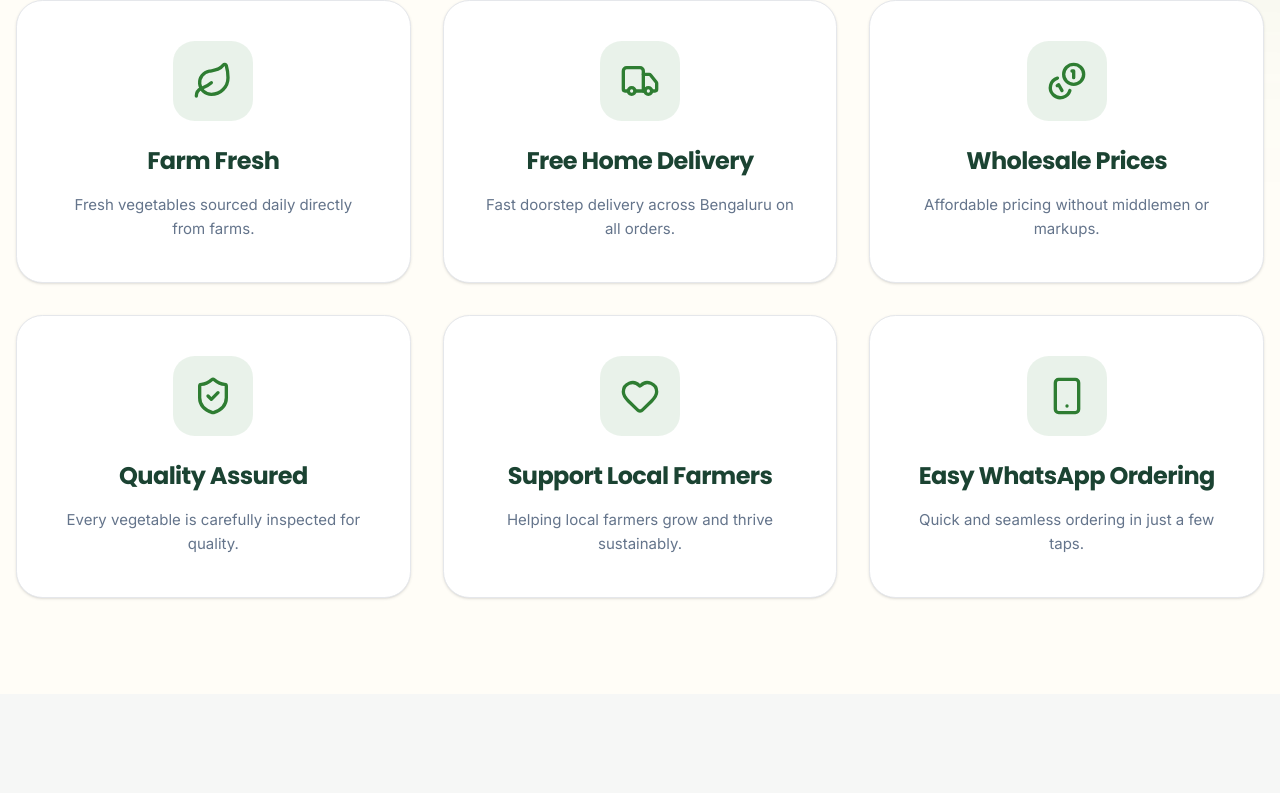
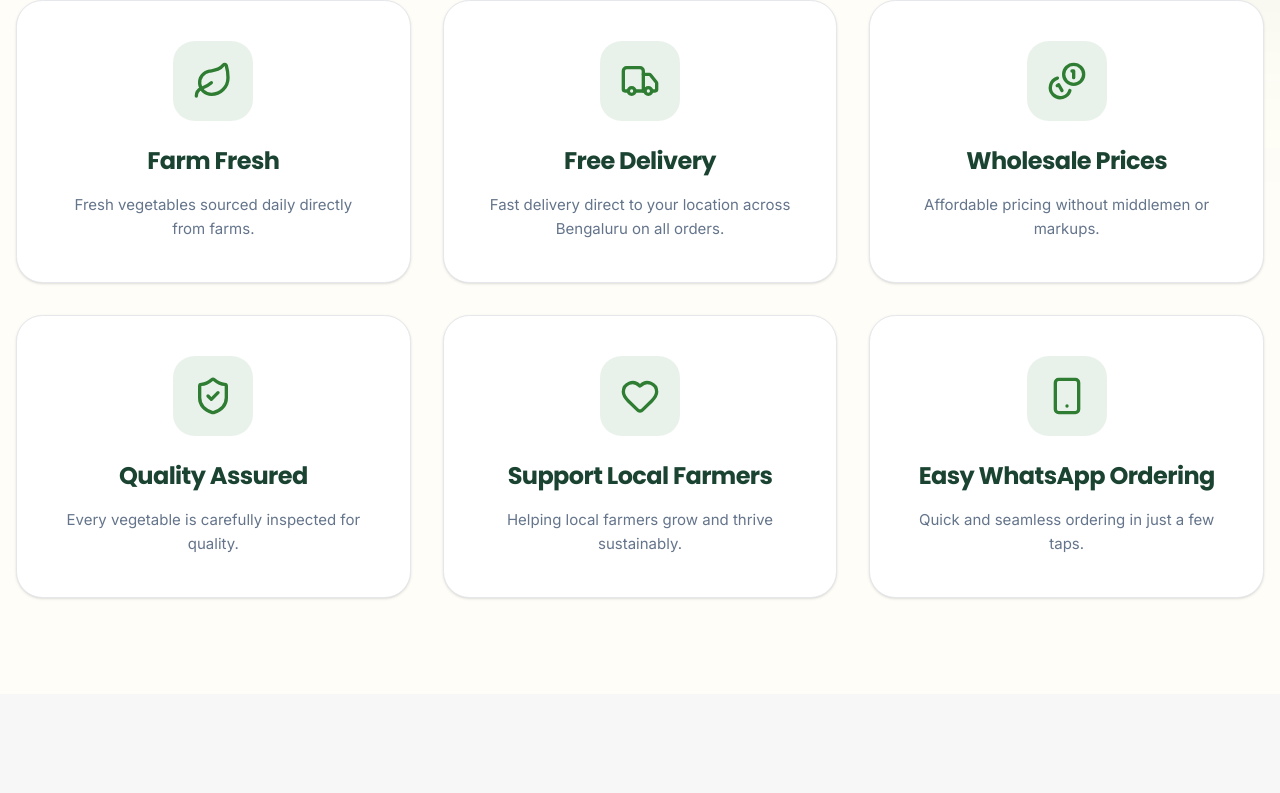
Before and after one commit to Nikhilesh-0007/friend-of-farmer, a Next.js app: page / in a window 1280 px wide. Shown: the part 1072-1865 px from the top of the page. Built offline with nearby package versions, Linux system fonts and the light colour scheme.

Commit message:
Update delivery text to Direct Delivery / customer location

```diff
--- a/src/app/page.tsx
+++ b/src/app/page.tsx
@@ -80,7 +80,7 @@ export default function Home() {
           <div className="grid grid-cols-1 md:grid-cols-2 lg:grid-cols-3 gap-8">
             {[
               { icon: Leaf, title: 'Farm Fresh', desc: 'Fresh vegetables sourced daily directly from farms.' },
-              { icon: Truck, title: 'Free Home Delivery', desc: 'Fast doorstep delivery across Bengaluru on all orders.' },
+              { icon: Truck, title: 'Free Delivery', desc: 'Fast delivery direct to your location across Bengaluru on all orders.' },
               { icon: Coins, title: 'Wholesale Prices', desc: 'Affordable pricing without middlemen or markups.' },
               { icon: ShieldCheck, title: 'Quality Assured', desc: 'Every vegetable is carefully inspected for quality.' },
               { icon: Heart, title: 'Support Local Farmers', desc: 'Helping local farmers grow and thrive sustainably.' },
@@ -135,7 +135,7 @@ export default function Home() {
               { num: '01', title: 'You Place an Order', desc: 'Browse our catalog and order easily via WhatsApp or website.' },
               { num: '02', title: 'We Harvest', desc: 'Farmers harvest your vegetables fresh early in the morning.' },
               { num: '03', title: 'Quality Check', desc: 'We clean, sort, and carefully pack your order.' },
-              { num: '04', title: 'Doorstep Delivery', desc: 'Your fresh produce arrives at your home exactly when needed.' },
+              { num: '04', title: 'Direct Delivery', desc: 'Your fresh produce arrives at your location exactly when needed.' },
             ].map((step, i) => (
               <div key={i} className="timeline-step flex items-start gap-6 mb-12 last:mb-0 relative">
                 {i !== 3 && <div className="absolute left-6 top-16 bottom-[-3rem] w-px bg-border hidden md:block" />}
```
